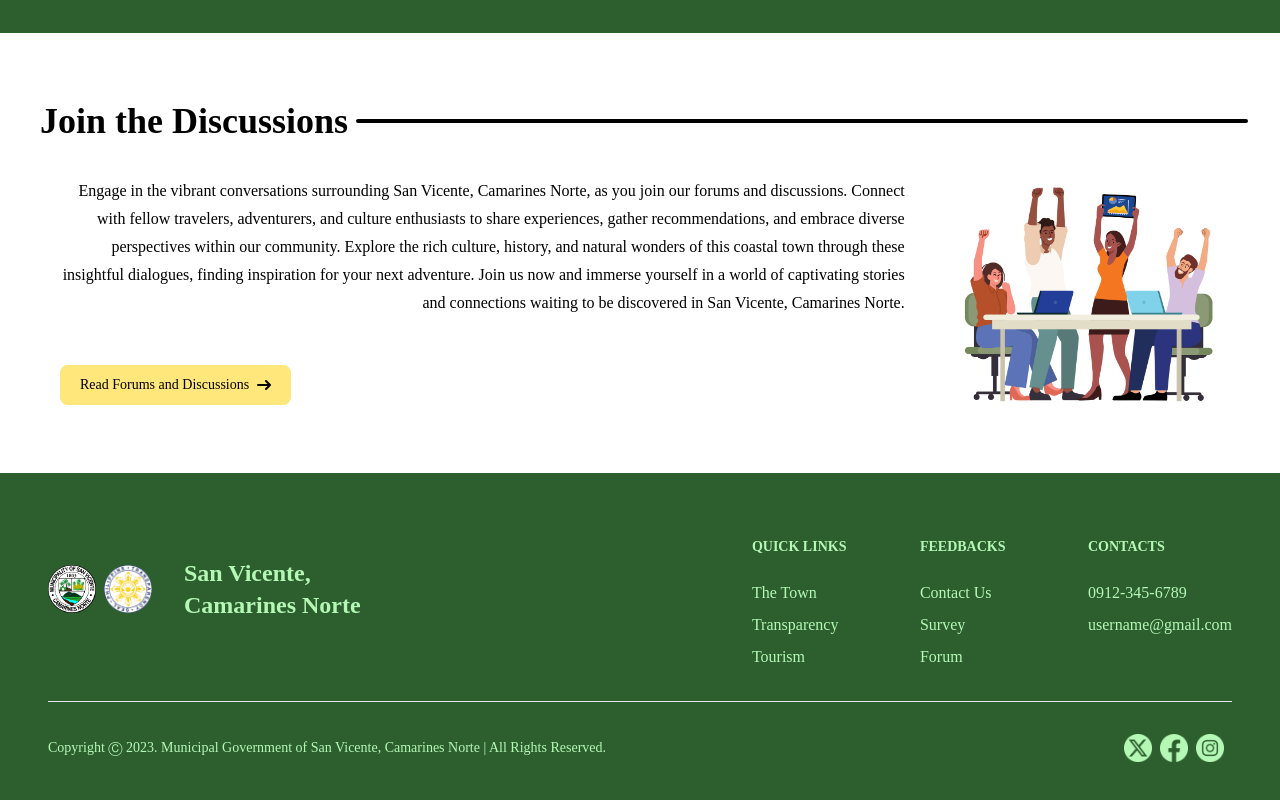
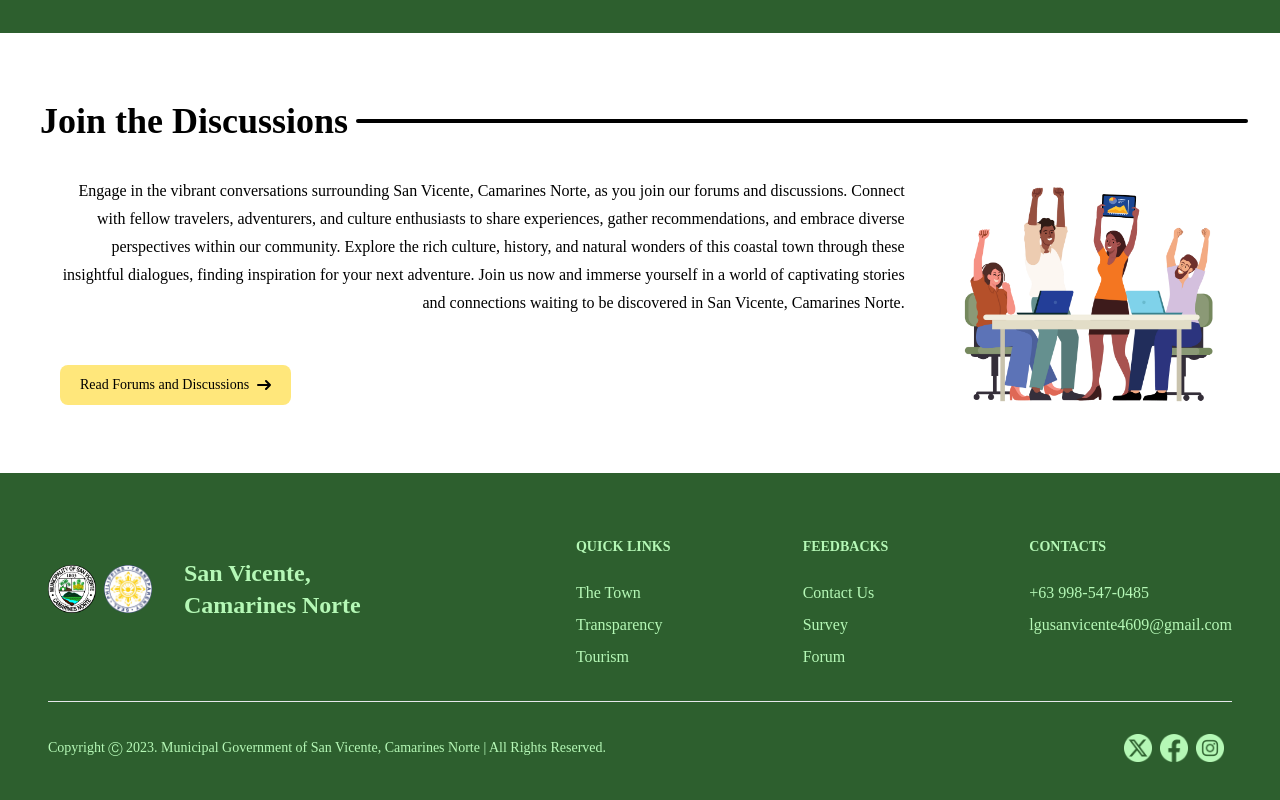
Before and after one commit to aechano/Vicenture-SAD, a React (Create React App) app: page / in a window 1280 px wide. Shown: the part 2655-3455 px from the top of the page. Built offline with nearby package versions, Linux system fonts and the light colour scheme.

Commit message:
updated footer information

```diff
--- a/src/components/Footer.js
+++ b/src/components/Footer.js
@@ -73,10 +73,10 @@ function Footer() {
                                                 <h2 className="mb-6 text-sm font-semibold text-lgu-lime uppercase dark:text-lgu-lime">Contacts</h2>
                                                 <ul className="text-lgu-lime dark:text-lgu-lime font-medium">
                                                     <li className="mb-2">
-                                                        <p>0912-345-6789</p>
+                                                        <p>+63 998-547-0485</p>
                                                     </li>
                                                     <li>
-                                                        <p>username@gmail.com</p>
+                                                        <p>lgusanvicente4609@gmail.com</p>
                                                     </li>
                                                 </ul>
                                             </div>
```
